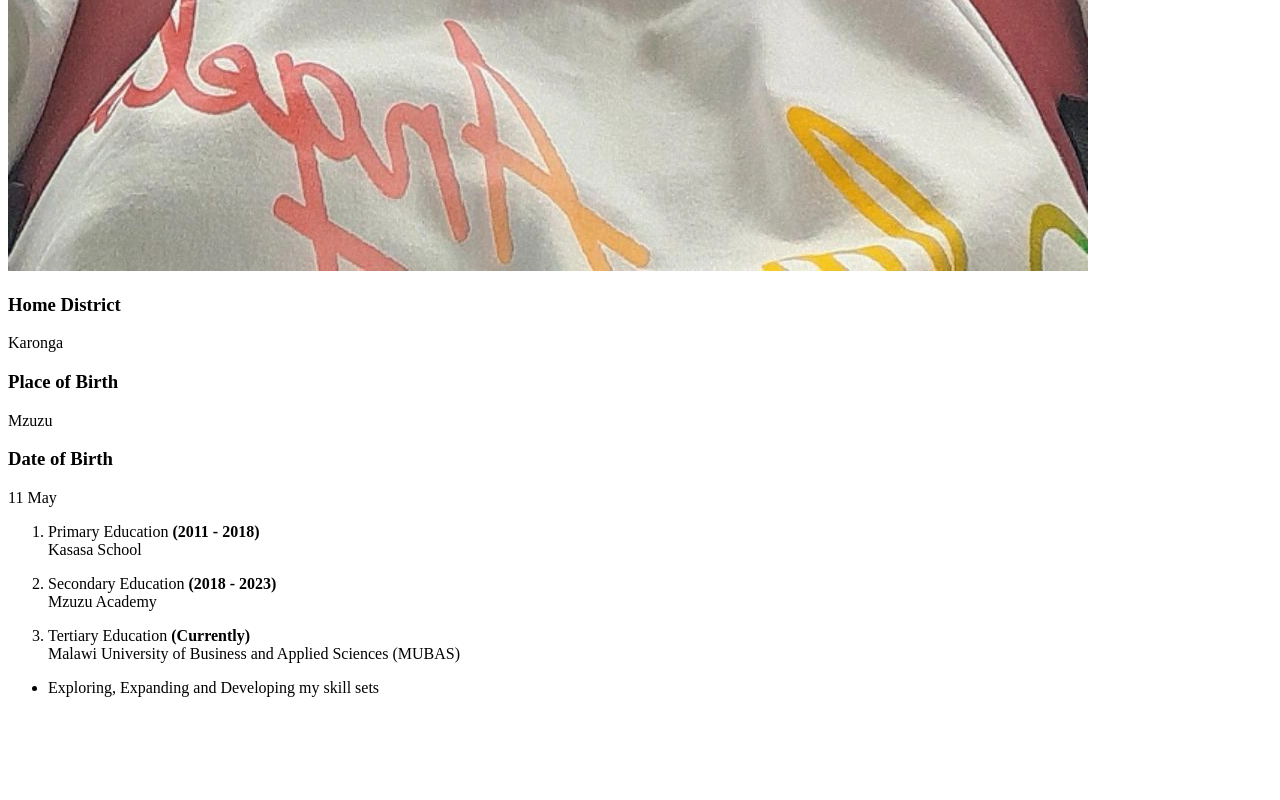
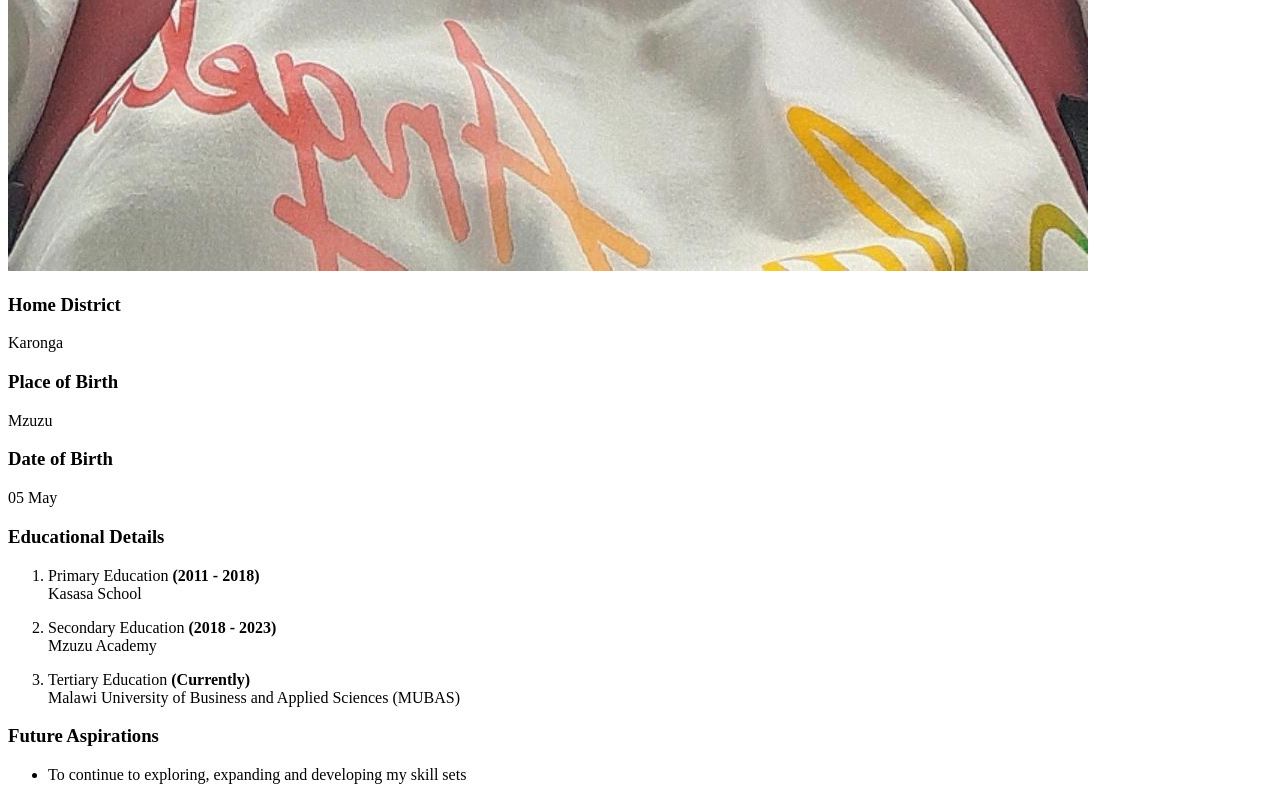
Before and after one commit to space-interpreter/Biography-Page, a plain HTML site: page index.html in a window 1280 px wide. Shown: the part 1729-2529 px from the top of the page. Before the commit the page ends 2442 px from the top, so only its background shows below. Drawn offline with Linux system fonts and the light colour scheme.

Commit message:
first version01

```diff
--- a/index.html
+++ b/index.html
@@ -18,11 +18,12 @@
         <h3>Place of Birth</h3>
         <p>Mzuzu</p>
         <h3>Date of Birth</h3>
-        <p>11 May</p>
+        <p>05 May</p>
     </div>
 
 <!-- Educational Details -->
     <div>
+        <h3>Educational Details</h3>
         <ol>
             <li>
                 <p>Primary Education <strong>(2011 - 2018)</strong><br /> Kasasa School</p>
@@ -37,9 +38,10 @@
     </div>
 <!-- Future Aspirations -->
     <div>
+        <h3>Future Aspirations</h3>
         <ul>
             <li>
-                <p>Exploring, Expanding and Developing my skill sets</p>
+                <p>To continue to exploring, expanding and developing my skill sets</p>
             </li>
         </ul>
     </div>
```
